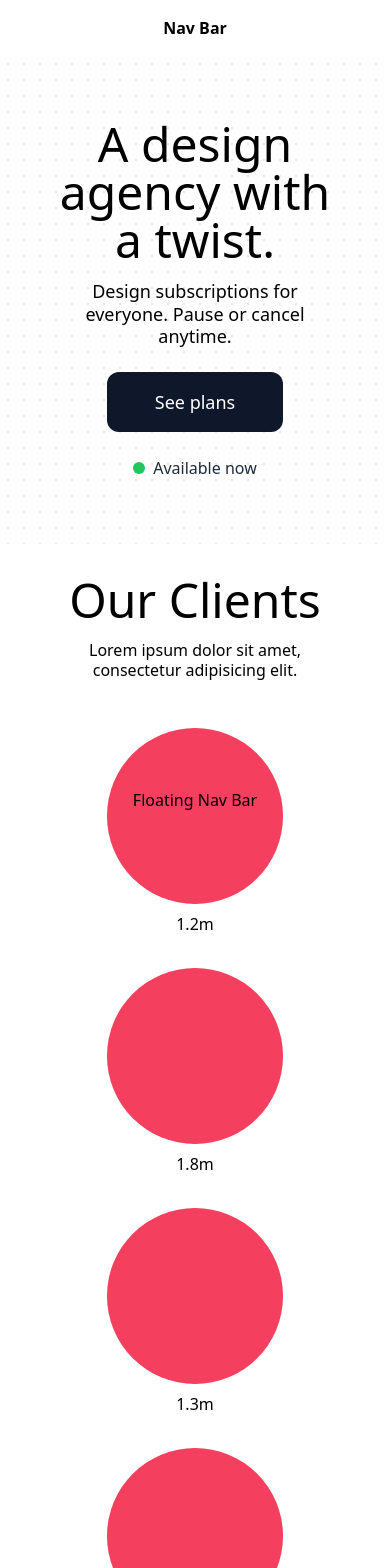
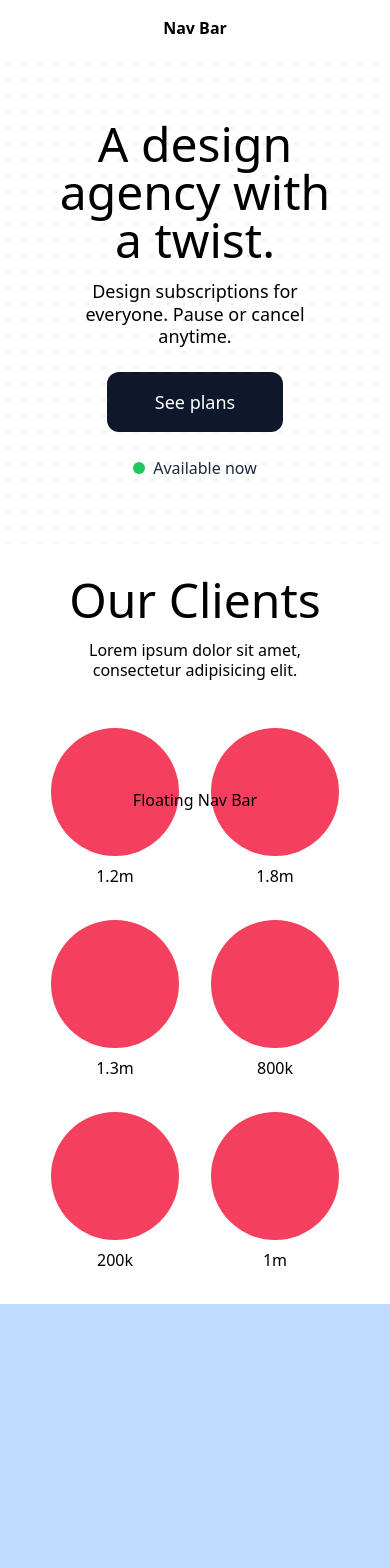
Before and after one commit to JuxtNorth/AgencySite, a React (Vite) app: page / in a window 390 px wide. Shown: the top 1568 px of the page. Built offline with nearby package versions, Linux system fonts and the light colour scheme.

Commit message:
Change Clients section mobile layout

```diff
--- a/src/components/ui/Avatar.tsx
+++ b/src/components/ui/Avatar.tsx
@@ -8,7 +8,7 @@ interface AvatarProps {
 export const Avatar: FC<AvatarProps> = (props) => {
 	return (
 		<div className="flex flex-col items-center space-y-2">
-			<div className="h-44 w-44 rounded-full bg-rose-500 md:h-56 md:w-56"></div>
+			<div className="h-32 w-32 rounded-full bg-rose-500 md:h-56 md:w-56"></div>
 			<p className="text-md md:text-2xl">{props.info}</p>
 		</div>
 	);
--- a/src/pages/Home/Sections/Clients.tsx
+++ b/src/pages/Home/Sections/Clients.tsx
@@ -12,7 +12,7 @@ export const Clients: FC = () => {
 					Lorem ipsum dolor sit amet, consectetur adipisicing elit.
 				</p>
 			</div>
-			<section className="grid grid-rows-6 gap-8  md:grid-cols-3 md:grid-rows-2">
+			<section className="grid grid-cols-2 grid-rows-3 gap-8 md:grid-cols-3 md:grid-rows-2">
 				<Avatar info="1.2m" />
 				<Avatar info="1.8m" />
 				<Avatar info="1.3m" />
```
